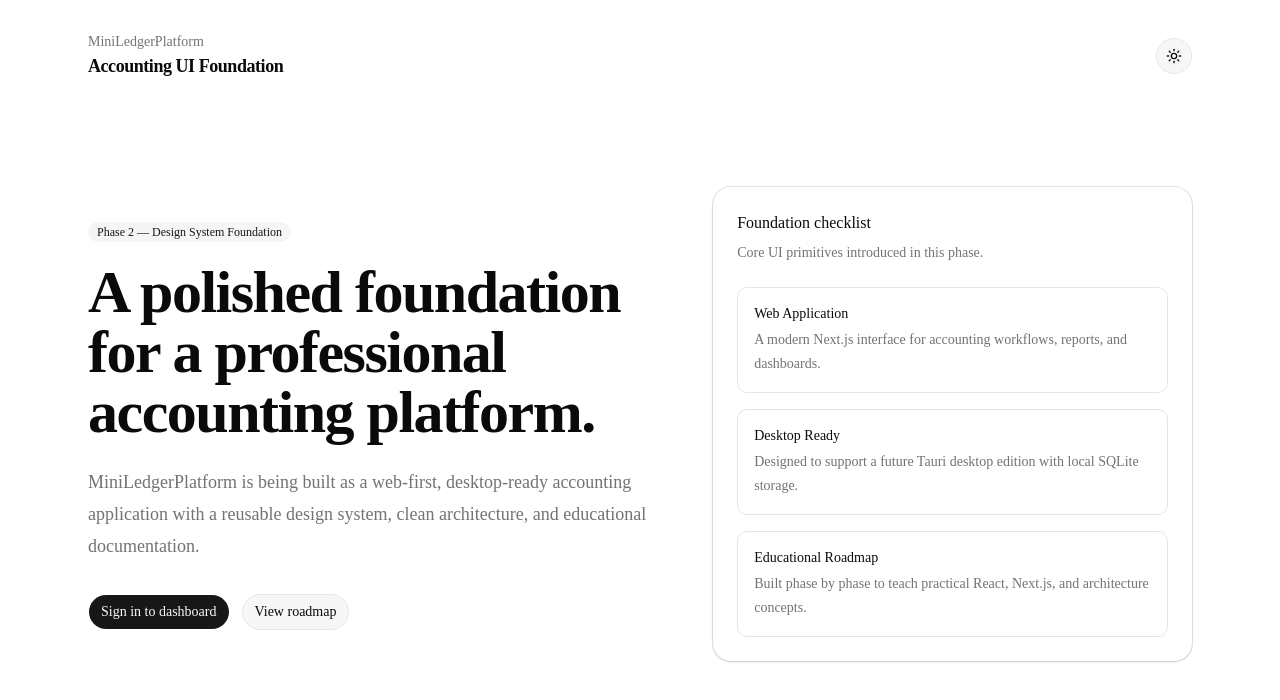
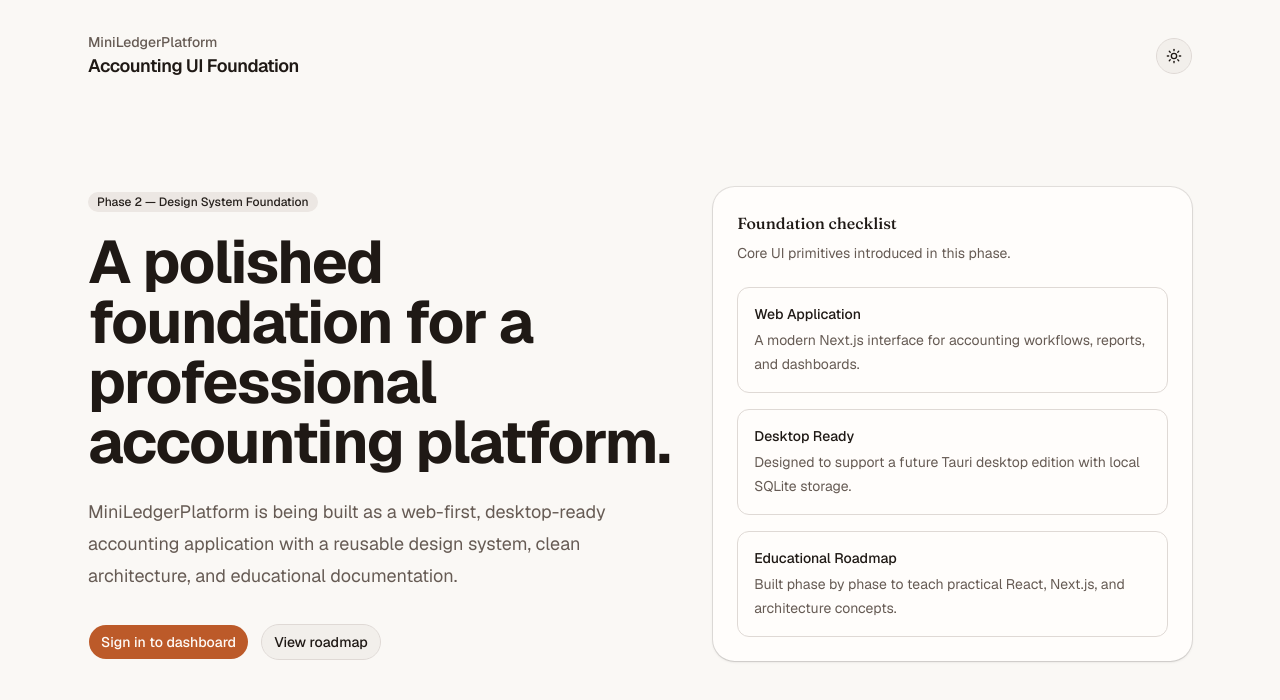
Before and after one commit to HekmatBeigverdi/MiniLedgerPlatform, a Next.js app in the folder apps/web/: page / in a window 1280 px wide. Shown: the top 700 px of the page. Built offline with nearby package versions, Linux system fonts and the light colour scheme; no server answers.

Commit message:
refactor: enhance AuthLayout and LoginPage with new design elements and improved styling

```diff
--- a/apps/web/src/app/(auth)/layout.tsx
+++ b/apps/web/src/app/(auth)/layout.tsx
@@ -1,4 +1,23 @@
+import { BookMarked, ShieldCheck, Sparkles, Workflow } from "lucide-react";
 import React from "react";
+
+const highlights = [
+  {
+    icon: BookMarked,
+    label: "Double-entry ledger core",
+    description: "Every voucher balances debits and credits by design.",
+  },
+  {
+    icon: Workflow,
+    label: "Web and desktop, one codebase",
+    description: "The same workspace runs in the browser or as a Tauri app.",
+  },
+  {
+    icon: ShieldCheck,
+    label: "Built for a real audit trail",
+    description: "Accounts, parties, and vouchers stay traceable end to end.",
+  },
+];
 
 export default function AuthLayout({
   children,
@@ -6,30 +25,66 @@
   children: React.ReactNode;
 }) {
   return (
-    <main className="min-h-screen bg-muted/30">
-      <div className="grid min-h-screen lg:grid-cols-[1fr_0.9fr]">
-        <section className="hidden border-r bg-background p-10 lg:flex lg:flex-col lg:justify-between">
-          <div>
-            <p className="text-sm font-semibold tracking-tight">
-              MiniLedgerPlatform
-            </p>
-            <p className="mt-2 max-w-md text-sm leading-6 text-muted-foreground">
-              A web-first and desktop-ready accounting platform built with a
-              clean educational architecture.
-            </p>
+    <main className="min-h-screen bg-background">
+      <div className="grid min-h-screen lg:grid-cols-[1.05fr_0.95fr]">
+        <section className="relative hidden overflow-hidden bg-[oklch(0.2_0.014_55)] p-10 text-[oklch(0.93_0.007_60)] lg:flex lg:flex-col lg:justify-between">
+          <div
+            aria-hidden
+            className="pointer-events-none absolute -top-32 -right-24 h-96 w-96 rounded-full bg-primary/30 blur-3xl"
+          />
+          <div
+            aria-hidden
+            className="pointer-events-none absolute -bottom-40 left-0 h-80 w-80 rounded-full bg-primary/15 blur-3xl"
+          />
+
+          <div className="relative flex items-center gap-3">
+            <div className="flex h-10 w-10 items-center justify-center rounded-xl bg-primary text-primary-foreground">
+              <Sparkles className="h-5 w-5" />
+            </div>
+            <div>
+              <p className="font-heading text-sm font-semibold tracking-tight">
+                MiniLedgerPlatform
+              </p>
+              <p className="text-xs text-[oklch(0.93_0.007_60)]/60">
+                Accounting workspace
+              </p>
+            </div>
           </div>
 
-          <div>
-            <h1 className="max-w-xl text-4xl font-bold tracking-tight">
-              Build accounting workflows with a modern application foundation.
+          <div className="relative">
+            <p className="mb-4 text-xs font-medium tracking-wide text-primary uppercase">
+              Web-first, desktop-ready
+            </p>
+
+            <h1 className="max-w-xl font-heading text-4xl leading-tight font-medium tracking-tight italic">
+              Build accounting workflows with a{" "}
+              <span className="text-primary not-italic">modern</span>{" "}
+              application foundation.
             </h1>
-            <p className="mt-5 max-w-lg text-sm leading-7 text-muted-foreground">
+
+            <p className="mt-5 max-w-lg text-sm leading-7 text-[oklch(0.93_0.007_60)]/70">
               This authentication phase introduces form handling, validation,
               and a mock session flow before connecting to a real backend API.
             </p>
+
+            <ul className="mt-8 space-y-4">
+              {highlights.map((item) => (
+                <li key={item.label} className="flex items-start gap-3">
+                  <div className="mt-0.5 flex h-8 w-8 shrink-0 items-center justify-center rounded-lg bg-white/5 text-primary ring-1 ring-white/10">
+                    <item.icon className="h-4 w-4" />
+                  </div>
+                  <div>
+                    <p className="text-sm font-medium">{item.label}</p>
+                    <p className="text-sm text-[oklch(0.93_0.007_60)]/60">
+                      {item.description}
+                    </p>
+                  </div>
+                </li>
+              ))}
+            </ul>
           </div>
 
-          <p className="text-xs text-muted-foreground">
+          <p className="relative text-xs text-[oklch(0.93_0.007_60)]/50">
             Phase 4 — Authentication, Forms, and Validation
           </p>
         </section>
--- a/apps/web/src/app/(auth)/login/page.tsx
+++ b/apps/web/src/app/(auth)/login/page.tsx
@@ -1,4 +1,5 @@
 import Link from "next/link";
+import { Sparkles } from "lucide-react";
 
 import { LoginForm } from "@/features/auth/components/login-form";
 import {
@@ -18,9 +19,23 @@
 
 export default function LoginPage() {
   return (
-    <Card className="w-full max-w-md shadow-sm">
+    <div className="w-full max-w-md">
+      <div className="mb-6 flex flex-col items-center gap-2 text-center lg:hidden">
+        <div className="flex h-10 w-10 items-center justify-center rounded-xl bg-primary text-primary-foreground">
+          <Sparkles className="h-5 w-5" />
+        </div>
+        <p className="font-heading text-sm font-semibold tracking-tight">
+          MiniLedgerPlatform
+        </p>
+      </div>
+
+      <Card className="relative overflow-hidden shadow-lg ring-1 ring-border">
+        <div aria-hidden className="absolute inset-x-0 top-0 h-1 bg-primary" />
+
         <CardHeader>
-        <CardTitle>Sign in</CardTitle>
+          <CardTitle className="font-heading text-2xl font-medium italic">
+            Sign in
+          </CardTitle>
           <CardDescription>
             Enter the demo account credentials to access the dashboard.
           </CardDescription>
@@ -31,11 +46,12 @@
 
           <p className="mt-6 text-center text-sm text-muted-foreground">
             Back to{" "}
-          <Link href="/" className="font-medium text-foreground underline">
+            <Link href="/" className="font-medium text-primary underline">
               home page
             </Link>
           </p>
         </CardContent>
       </Card>
+    </div>
   );
 }
--- a/apps/web/src/app/globals.css
+++ b/apps/web/src/app/globals.css
@@ -7,9 +7,9 @@
 @theme inline {
   --color-background: var(--background);
   --color-foreground: var(--foreground);
-  --font-sans: var(--font-sans);
+  --font-sans: var(--font-geist-sans);
   --font-mono: var(--font-geist-mono);
-  --font-heading: var(--font-sans);
+  --font-heading: var(--font-fraunces);
   --color-sidebar-ring: var(--sidebar-ring);
   --color-sidebar-border: var(--sidebar-border);
   --color-sidebar-accent-foreground: var(--sidebar-accent-foreground);
@@ -49,72 +49,73 @@
 }
 
 :root {
-  --background: oklch(1 0 0);
-  --foreground: oklch(0.145 0 0);
-  --card: oklch(1 0 0);
-  --card-foreground: oklch(0.145 0 0);
-  --popover: oklch(1 0 0);
-  --popover-foreground: oklch(0.145 0 0);
-  --primary: oklch(0.205 0 0);
-  --primary-foreground: oklch(0.985 0 0);
-  --secondary: oklch(0.97 0 0);
-  --secondary-foreground: oklch(0.205 0 0);
-  --muted: oklch(0.97 0 0);
-  --muted-foreground: oklch(0.556 0 0);
-  --accent: oklch(0.97 0 0);
-  --accent-foreground: oklch(0.205 0 0);
-  --destructive: oklch(0.577 0.245 27.325);
-  --border: oklch(0.922 0 0);
-  --input: oklch(0.922 0 0);
-  --ring: oklch(0.708 0 0);
-  --chart-1: oklch(0.87 0 0);
-  --chart-2: oklch(0.556 0 0);
-  --chart-3: oklch(0.439 0 0);
-  --chart-4: oklch(0.371 0 0);
-  --chart-5: oklch(0.269 0 0);
-  --radius: 0.625rem;
-  --sidebar: oklch(0.985 0 0);
-  --sidebar-foreground: oklch(0.145 0 0);
-  --sidebar-primary: oklch(0.205 0 0);
-  --sidebar-primary-foreground: oklch(0.985 0 0);
-  --sidebar-accent: oklch(0.97 0 0);
-  --sidebar-accent-foreground: oklch(0.205 0 0);
-  --sidebar-border: oklch(0.922 0 0);
-  --sidebar-ring: oklch(0.708 0 0);
+  /* Slate & Copper — warm graphite neutrals with a copper accent. */
+  --background: oklch(0.98 0.004 75);
+  --foreground: oklch(0.22 0.012 55);
+  --card: oklch(0.995 0.003 75);
+  --card-foreground: oklch(0.22 0.012 55);
+  --popover: oklch(0.995 0.003 75);
+  --popover-foreground: oklch(0.22 0.012 55);
+  --primary: oklch(0.58 0.14 45);
+  --primary-foreground: oklch(0.99 0.005 75);
+  --secondary: oklch(0.93 0.008 60);
+  --secondary-foreground: oklch(0.25 0.012 55);
+  --muted: oklch(0.95 0.007 60);
+  --muted-foreground: oklch(0.48 0.018 55);
+  --accent: oklch(0.93 0.03 48);
+  --accent-foreground: oklch(0.32 0.06 40);
+  --destructive: oklch(0.55 0.2 27);
+  --border: oklch(0.89 0.009 60);
+  --input: oklch(0.89 0.009 60);
+  --ring: oklch(0.58 0.14 45);
+  --chart-1: oklch(0.58 0.14 45);
+  --chart-2: oklch(0.4 0.03 55);
+  --chart-3: oklch(0.7 0.1 55);
+  --chart-4: oklch(0.55 0.04 250);
+  --chart-5: oklch(0.75 0.02 60);
+  --radius: 0.75rem;
+  --sidebar: oklch(0.995 0.003 75);
+  --sidebar-foreground: oklch(0.22 0.012 55);
+  --sidebar-primary: oklch(0.58 0.14 45);
+  --sidebar-primary-foreground: oklch(0.99 0.005 75);
+  --sidebar-accent: oklch(0.93 0.03 48);
+  --sidebar-accent-foreground: oklch(0.32 0.06 40);
+  --sidebar-border: oklch(0.89 0.009 60);
+  --sidebar-ring: oklch(0.58 0.14 45);
 }
 
 .dark {
-  --background: oklch(0.145 0 0);
-  --foreground: oklch(0.985 0 0);
-  --card: oklch(0.205 0 0);
-  --card-foreground: oklch(0.985 0 0);
-  --popover: oklch(0.205 0 0);
-  --popover-foreground: oklch(0.985 0 0);
-  --primary: oklch(0.922 0 0);
-  --primary-foreground: oklch(0.205 0 0);
-  --secondary: oklch(0.269 0 0);
-  --secondary-foreground: oklch(0.985 0 0);
-  --muted: oklch(0.269 0 0);
-  --muted-foreground: oklch(0.708 0 0);
-  --accent: oklch(0.269 0 0);
-  --accent-foreground: oklch(0.985 0 0);
-  --destructive: oklch(0.704 0.191 22.216);
-  --border: oklch(1 0 0 / 10%);
-  --input: oklch(1 0 0 / 15%);
-  --ring: oklch(0.556 0 0);
-  --chart-1: oklch(0.87 0 0);
-  --chart-2: oklch(0.556 0 0);
-  --chart-3: oklch(0.439 0 0);
-  --chart-4: oklch(0.371 0 0);
-  --chart-5: oklch(0.269 0 0);
-  --sidebar: oklch(0.205 0 0);
-  --sidebar-foreground: oklch(0.985 0 0);
-  --sidebar-primary: oklch(0.488 0.243 264.376);
-  --sidebar-primary-foreground: oklch(0.985 0 0);
-  --sidebar-accent: oklch(0.269 0 0);
-  --sidebar-accent-foreground: oklch(0.985 0 0);
-  --sidebar-border: oklch(1 0 0 / 10%);
-  --sidebar-ring: oklch(0.556 0 0);
+  --background: oklch(0.17 0.01 50);
+  --foreground: oklch(0.93 0.006 60);
+  --card: oklch(0.21 0.012 50);
+  --card-foreground: oklch(0.93 0.006 60);
+  --popover: oklch(0.21 0.012 50);
+  --popover-foreground: oklch(0.93 0.006 60);
+  --primary: oklch(0.66 0.15 45);
+  --primary-foreground: oklch(0.15 0.01 50);
+  --secondary: oklch(0.27 0.014 50);
+  --secondary-foreground: oklch(0.93 0.006 60);
+  --muted: oklch(0.25 0.012 50);
+  --muted-foreground: oklch(0.66 0.015 55);
+  --accent: oklch(0.3 0.035 45);
+  --accent-foreground: oklch(0.85 0.03 50);
+  --destructive: oklch(0.65 0.19 27);
+  --border: oklch(0.7 0.02 50 / 12%);
+  --input: oklch(0.7 0.02 50 / 16%);
+  --ring: oklch(0.66 0.15 45);
+  --chart-1: oklch(0.66 0.15 45);
+  --chart-2: oklch(0.7 0.02 55);
+  --chart-3: oklch(0.5 0.06 55);
+  --chart-4: oklch(0.6 0.05 250);
+  --chart-5: oklch(0.4 0.015 55);
+  --sidebar: oklch(0.21 0.012 50);
+  --sidebar-foreground: oklch(0.93 0.006 60);
+  --sidebar-primary: oklch(0.66 0.15 45);
+  --sidebar-primary-foreground: oklch(0.15 0.01 50);
+  --sidebar-accent: oklch(0.3 0.035 45);
+  --sidebar-accent-foreground: oklch(0.85 0.03 50);
+  --sidebar-border: oklch(0.7 0.02 50 / 12%);
+  --sidebar-ring: oklch(0.66 0.15 45);
 }
 
 @layer base {
--- a/apps/web/src/app/layout.tsx
+++ b/apps/web/src/app/layout.tsx
@@ -1,5 +1,5 @@
 import type { Metadata } from "next";
-import { Geist, Geist_Mono } from "next/font/google";
+import { Fraunces, Geist, Geist_Mono } from "next/font/google";
 
 import { ThemeProvider } from "@/components/providers/theme-provider";
 import { appConfig } from "@/config/app";
@@ -13,6 +13,13 @@
 const geistMono = Geist_Mono({
   variable: "--font-geist-mono",
   subsets: ["latin"],
+});
+
+const fraunces = Fraunces({
+  variable: "--font-fraunces",
+  subsets: ["latin"],
+  weight: ["500", "600"],
+  style: ["normal", "italic"],
 });
 
 export const metadata: Metadata = {
@@ -34,7 +41,7 @@
     <html
       lang="en"
       suppressHydrationWarning
-      className={`${geistSans.variable} ${geistMono.variable} h-full antialiased`}
+      className={`${geistSans.variable} ${geistMono.variable} ${fraunces.variable} h-full antialiased`}
     >
       <body className="min-h-full">
         <ThemeProvider
```
Lines whose indentation alone changed are shown as unchanged.
